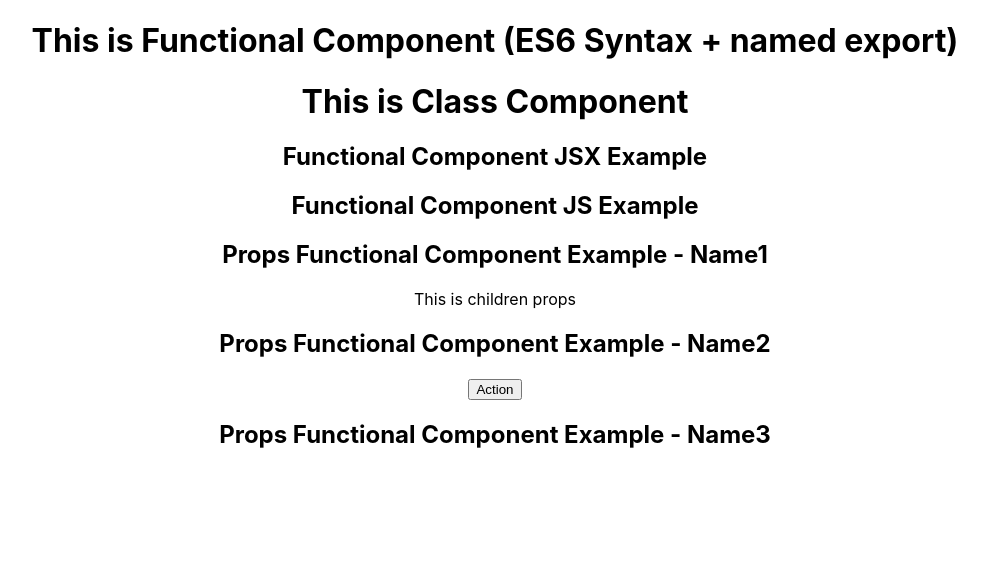
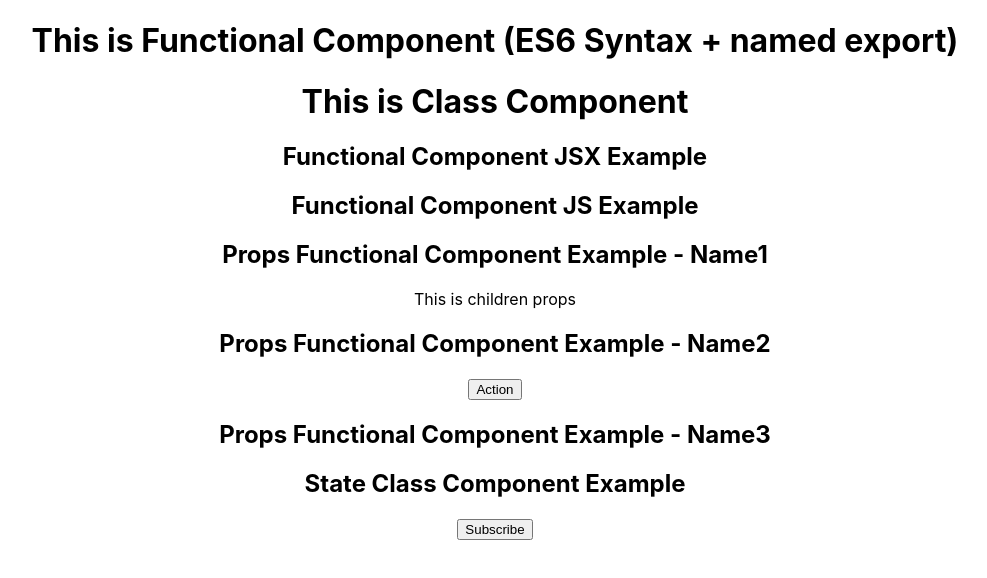
Before and after one commit to sagarteria/Sample-Create-React-App, a React (Create React App) app: page / in a window 1280 px wide. Shown: the top 578 px of the page, without its empty margins (145-1132 px from the left). Built offline with nearby package versions, Linux system fonts and the light colour scheme.

Commit message:
initial commit

```diff
--- a/src/App.js
+++ b/src/App.js
@@ -5,6 +5,7 @@ import ClassComponent from './components/ClassComponent';
 import FunctionalComponentJSXExample from './components/FunctionalComponentJSXExample';
 import FunctionalComponentJSExample from './components/FunctionalComponentJSExample';
 import PropsFunctionalExample from './components/PropsFunctionalExample';
+import StateClassExample from './components/StateClassExample';
 
 function App() {
   return (
@@ -21,6 +22,8 @@ function App() {
         <button>Action</button>
       </PropsFunctionalExample>
       <PropsFunctionalExample name='Name3'></PropsFunctionalExample>
+
+      <StateClassExample />
     </div>
   );
 }
--- a/src/components/PropsClassExample.js
+++ b/src/components/PropsClassExample.js
@@ -4,7 +4,7 @@ class PropsClassExample extends Component {
   render() {
     return (
       <div>
-        <h2>Props Functional Component Example - {this.props.name}</h2>
+        <h2>Props Class Component Example - {this.props.name}</h2>
       </div>
     );
   }
--- /dev/null
+++ b/src/components/StateClassExample.js
@@ -0,0 +1,27 @@
+import React, { Component } from "react";
+
+class StateClassExample extends Component {
+  constructor() {
+    super();
+    this.state = {
+      message: "State Class Component Example"
+    }
+  }
+
+    changeMessage() {
+      this.setState({
+        message: 'Thank you for subscribing'
+      })
+    }
+
+  render() {
+    return (
+      <div>
+        <h2>{this.state.message}</h2>
+        <button onClick={ () => this.changeMessage}>Subscribe</button>
+      </div>
+    );
+  }
+}
+
+export default StateClassExample;
```
